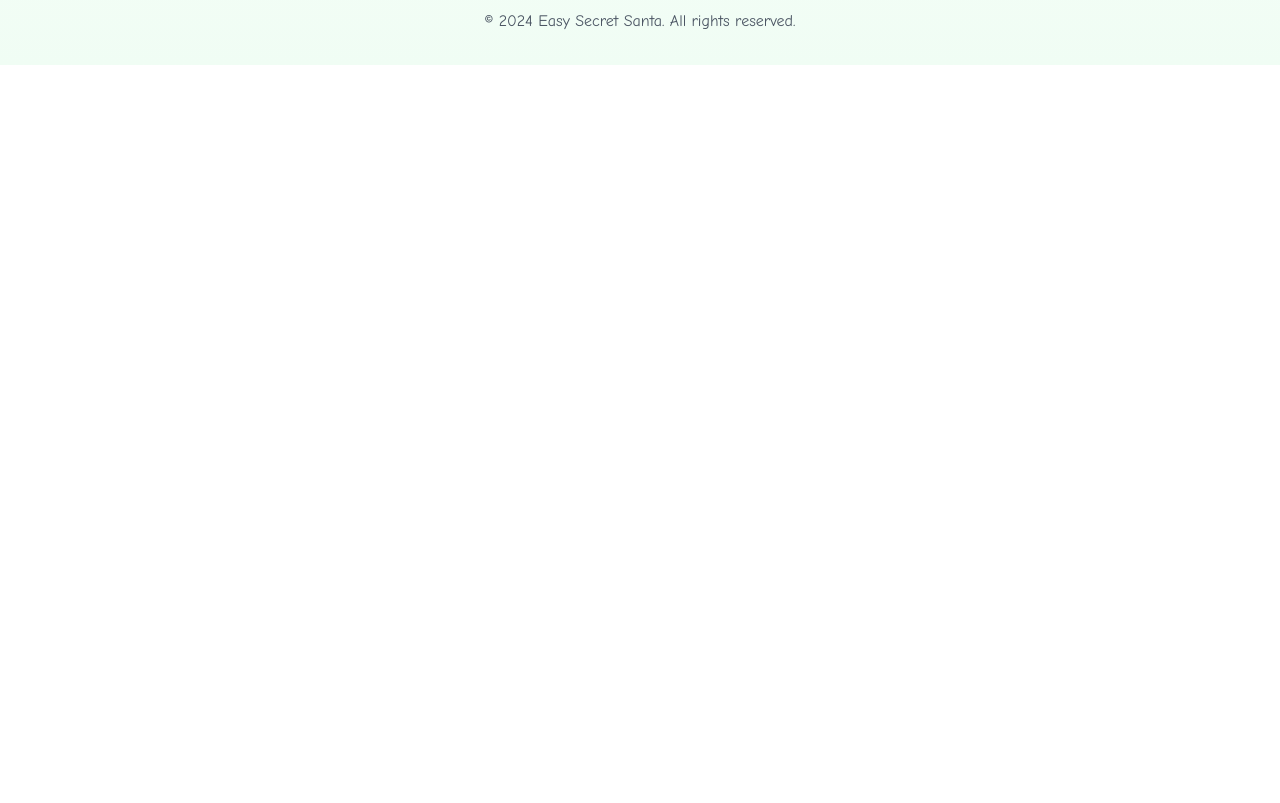
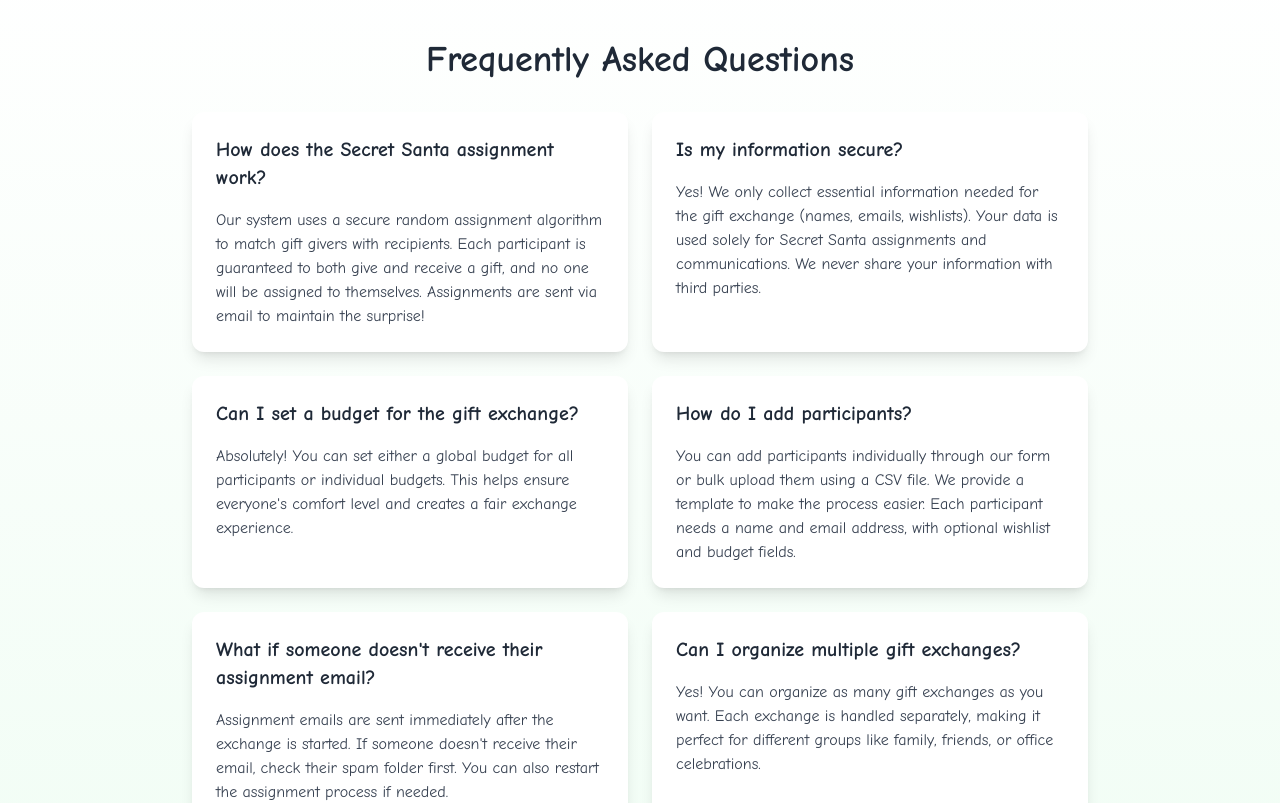
Before and after one commit to PauLlibre/secretsanta, a Next.js app: page / in a window 1280 px wide. Shown: the part 1080-1883 px from the top of the page. Before the commit the page ends 1145 px from the top, so only its background shows below. Built offline with nearby package versions, Linux system fonts and the light colour scheme.

Commit message:
added faqs section

```diff
--- /dev/null
+++ b/app/components/faqs.tsx
@@ -0,0 +1,55 @@
+export default function Faqs() {
+  return (
+    <section className="py-12 md:py-16" id="faqs">
+      <div className="max-w-5xl mx-auto px-4 sm:px-6 lg:px-8">
+        <h2 className="text-3xl md:text-4xl font-bold mb-8 text-center text-gray-800 flex items-center justify-center gap-4">
+          Frequently Asked Questions
+        </h2>
+
+        <div className="grid gap-6 md:grid-cols-2">
+          <div className="bg-white p-6 rounded-xl shadow-lg hover:shadow-xl transition-shadow duration-300">
+            <h3 className="text-xl font-semibold mb-4 text-gray-800">How does the Secret Santa assignment work?</h3>
+            <p className="text-gray-700">
+              Our system uses a secure random assignment algorithm to match gift givers with recipients. Each participant is guaranteed to both give and receive a gift, and no one will be assigned to themselves. Assignments are sent via email to maintain the surprise!
+            </p>
+          </div>
+
+          <div className="bg-white p-6 rounded-xl shadow-lg hover:shadow-xl transition-shadow duration-300">
+            <h3 className="text-xl font-semibold mb-4 text-gray-800">Is my information secure?</h3>
+            <p className="text-gray-700">
+              Yes! We only collect essential information needed for the gift exchange (names, emails, wishlists). Your data is used solely for Secret Santa assignments and communications. We never share your information with third parties.
+            </p>
+          </div>
+
+          <div className="bg-white p-6 rounded-xl shadow-lg hover:shadow-xl transition-shadow duration-300">
+            <h3 className="text-xl font-semibold mb-4 text-gray-800">Can I set a budget for the gift exchange?</h3>
+            <p className="text-gray-700">
+              Absolutely! You can set either a global budget for all participants or individual budgets. This helps ensure everyone's comfort level and creates a fair exchange experience.
+            </p>
+          </div>
+
+          <div className="bg-white p-6 rounded-xl shadow-lg hover:shadow-xl transition-shadow duration-300">
+            <h3 className="text-xl font-semibold mb-4 text-gray-800">How do I add participants?</h3>
+            <p className="text-gray-700">
+              You can add participants individually through our form or bulk upload them using a CSV file. We provide a template to make the process easier. Each participant needs a name and email address, with optional wishlist and budget fields.
+            </p>
+          </div>
+
+          <div className="bg-white p-6 rounded-xl shadow-lg hover:shadow-xl transition-shadow duration-300">
+            <h3 className="text-xl font-semibold mb-4 text-gray-800">What if someone doesn't receive their assignment email?</h3>
+            <p className="text-gray-700">
+              Assignment emails are sent immediately after the exchange is started. If someone doesn't receive their email, check their spam folder first. You can also restart the assignment process if needed.
+            </p>
+          </div>
+
+          <div className="bg-white p-6 rounded-xl shadow-lg hover:shadow-xl transition-shadow duration-300">
+            <h3 className="text-xl font-semibold mb-4 text-gray-800">Can I organize multiple gift exchanges?</h3>
+            <p className="text-gray-700">
+              Yes! You can organize as many gift exchanges as you want. Each exchange is handled separately, making it perfect for different groups like family, friends, or office celebrations.
+            </p>
+          </div>
+        </div>
+      </div>
+    </section>
+  );
+}
--- a/app/page.tsx
+++ b/app/page.tsx
@@ -3,6 +3,7 @@
 import { useRouter } from "next/navigation";
 import { FaGift, FaSleigh } from "react-icons/fa";
 import Head from "next/head";
+import Faqs from "./components/faqs";
 
 export default function Home() {
   const router = useRouter();
@@ -144,6 +145,9 @@ export default function Home() {
               </ol>
             </section>
           </div>
+
+          <Faqs />
+
         </main>
         <footer className="py-8 text-center text-gray-600 border-t border-gray-200">
           <div className="max-w-5xl mx-auto px-4">
```
